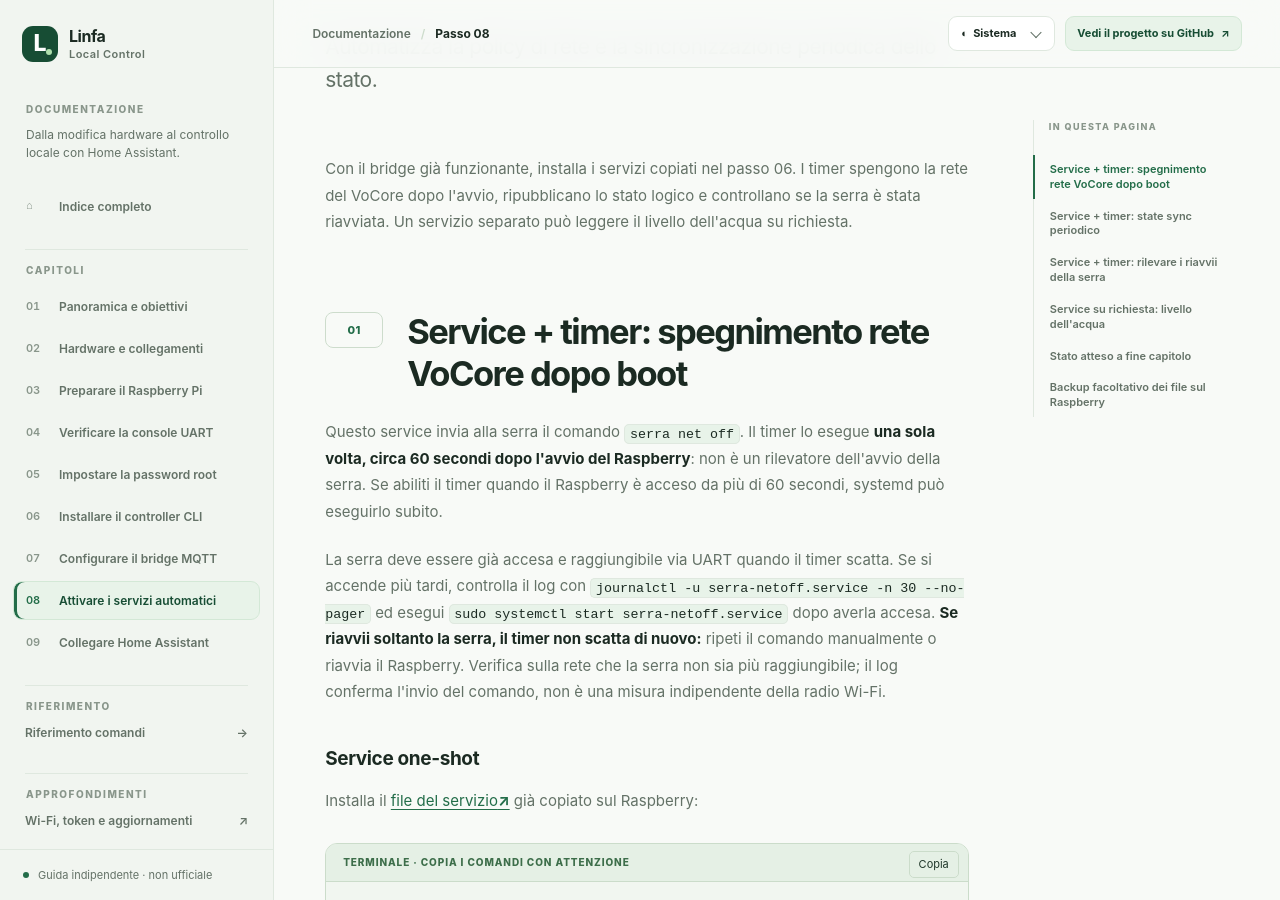
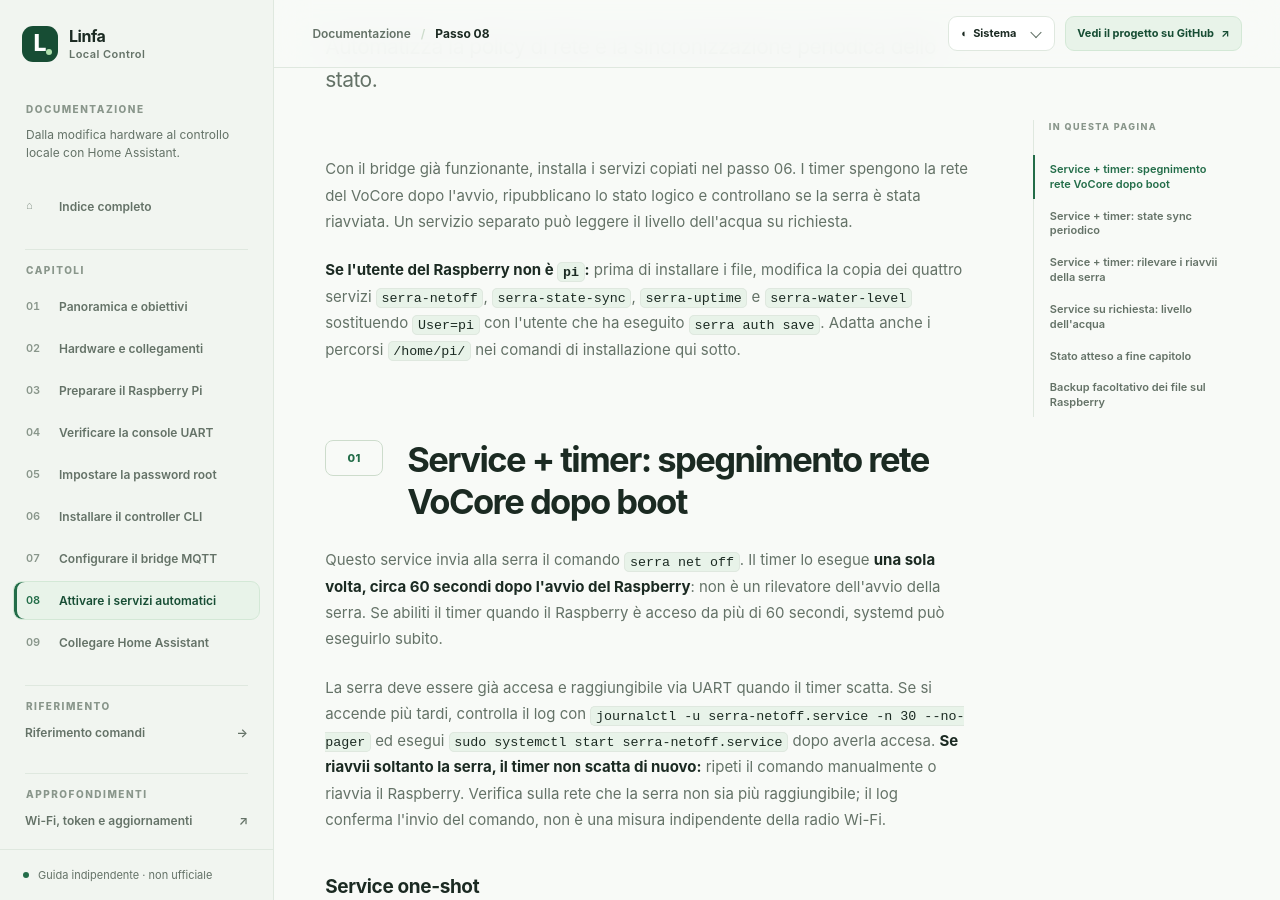
Before and after one commit to Interstellar0verdrive/Linfa-local-control, an MkDocs documentation site: the page built from docs/setup/08-servizi-automatici.md, in a window 1280 px wide and 900 px high, scrolled down 337 px. Built offline with MkDocs 1.6.1, drawn with Linux system fonts in a browser that asks for light colours.

Commit message:
Clarify service user in automatic setup

```diff
--- a/docs/setup/08-servizi-automatici.md
+++ b/docs/setup/08-servizi-automatici.md
@@ -3,6 +3,8 @@
 **Percorso guidato:** [Indice dei capitoli](../index.md)
 
 Con il bridge già funzionante, installa i servizi copiati nel passo 06. I timer spengono la rete del VoCore dopo l'avvio, ripubblicano lo stato logico e controllano se la serra è stata riavviata. Un servizio separato può leggere il livello dell'acqua su richiesta.
+
+**Se l'utente del Raspberry non è `pi`:** prima di installare i file, modifica la copia dei quattro servizi `serra-netoff`, `serra-state-sync`, `serra-uptime` e `serra-water-level` sostituendo `User=pi` con l'utente che ha eseguito `serra auth save`. Adatta anche i percorsi `/home/pi/` nei comandi di installazione qui sotto.
 
 ## Service + timer: spegnimento rete VoCore dopo boot
 
```
